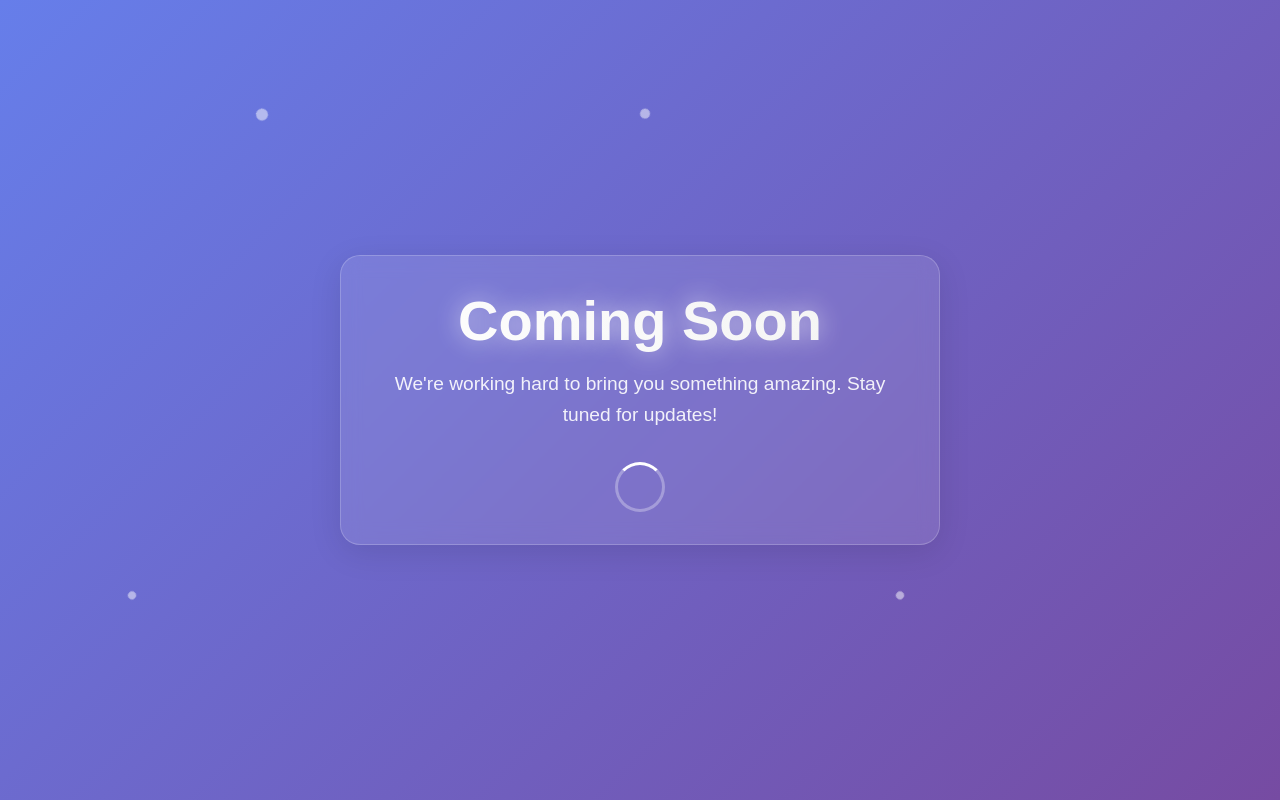
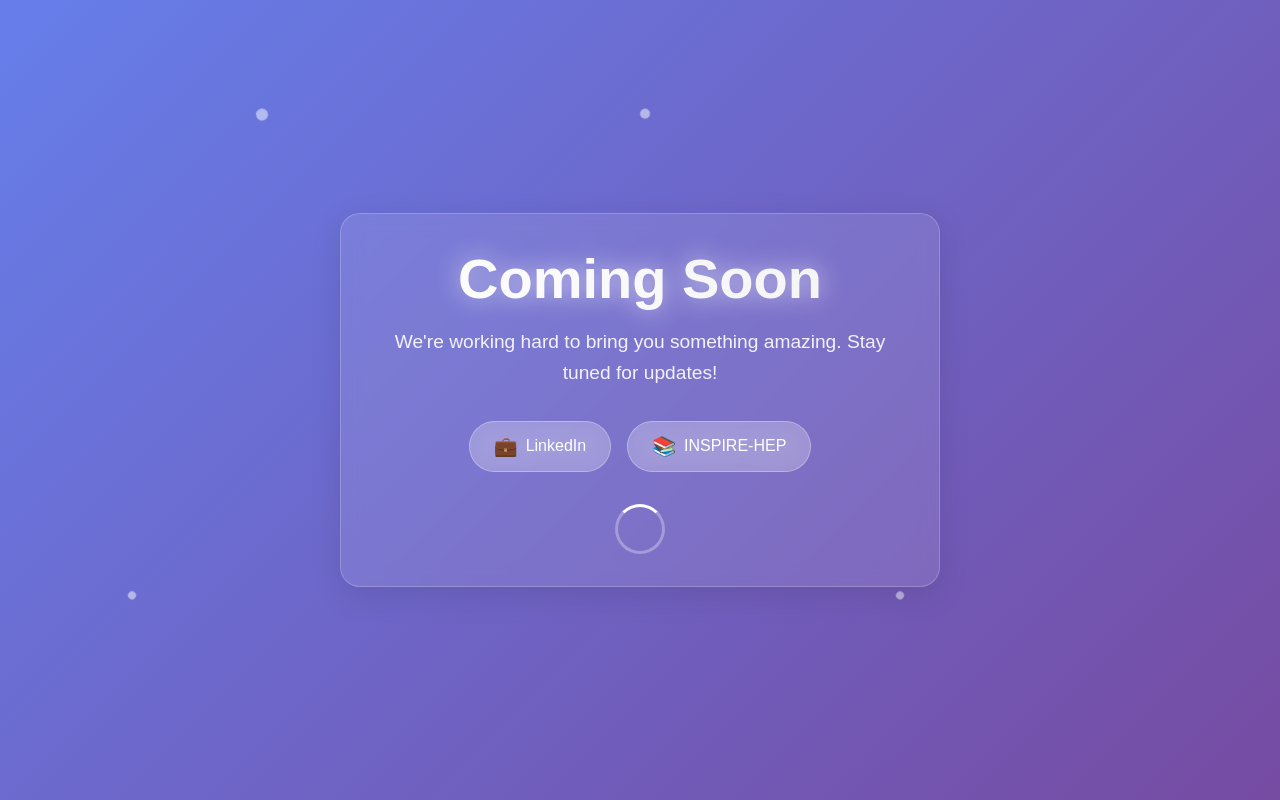
Before and after one commit to doxtor6/jinzheng.li, a plain HTML site: page index.html in a window 1280 px wide. Drawn offline with Linux system fonts and the light colour scheme.

Commit message:
Update index.html

```diff
--- a/index.html
+++ b/index.html
@@ -50,6 +50,39 @@
             margin-bottom: 2rem;
             opacity: 0.9;
             line-height: 1.6;
+        }
+
+        .links {
+            margin: 2rem 0;
+            display: flex;
+            gap: 1rem;
+            justify-content: center;
+            flex-wrap: wrap;
+        }
+
+        .link-btn {
+            display: inline-flex;
+            align-items: center;
+            gap: 0.5rem;
+            padding: 0.8rem 1.5rem;
+            background: rgba(255, 255, 255, 0.2);
+            color: white;
+            text-decoration: none;
+            border-radius: 50px;
+            border: 1px solid rgba(255, 255, 255, 0.3);
+            transition: all 0.3s ease;
+            font-weight: 500;
+            backdrop-filter: blur(10px);
+        }
+
+        .link-btn:hover {
+            background: rgba(255, 255, 255, 0.3);
+            transform: translateY(-2px);
+            box-shadow: 0 5px 15px rgba(0, 0, 0, 0.2);
+        }
+
+        .link-icon {
+            font-size: 1.2rem;
         }
 
         .loader {
@@ -187,6 +220,18 @@
     <div class="container">
         <h1>Coming Soon</h1>
         <p>We're working hard to bring you something amazing. Stay tuned for updates!</p>
+
+        <div class="links">
+            <a href="https://www.linkedin.com/in/jinzheng-li/" target="_blank" class="link-btn">
+                <span class="link-icon">💼</span>
+                LinkedIn
+            </a>
+            <a href="https://inspirehep.net/authors/2651858" target="_blank" class="link-btn">
+                <span class="link-icon">📚</span>
+                INSPIRE-HEP
+            </a>
+        </div>
+
         <div class="loader"></div>
     </div>
 </body>
```
